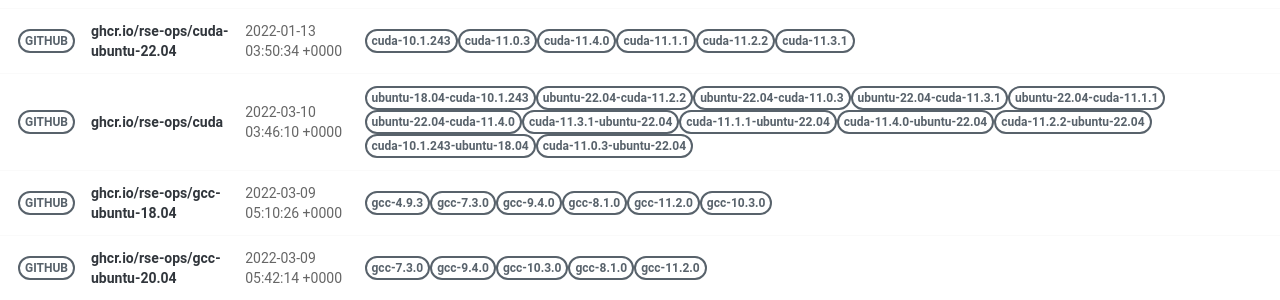
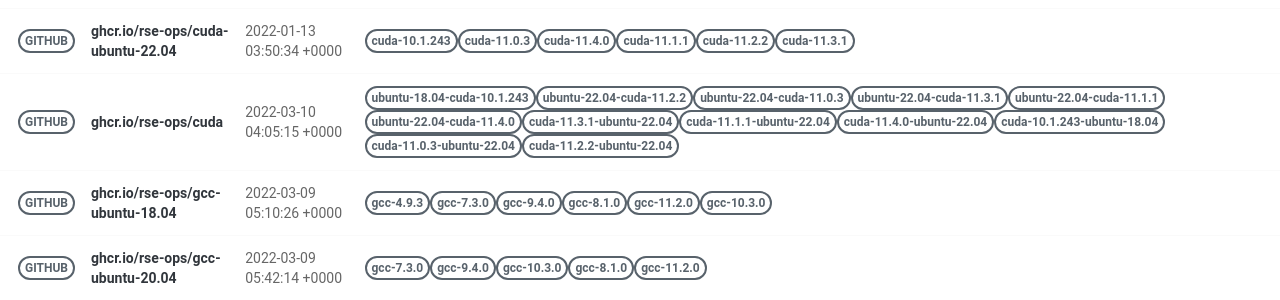
Before and after one commit to rse-ops/docker-images, a Jekyll site: the page built from pages/index.md, in a window 1280 px wide. Shown: the part 421-721 px from the top of the page. Built offline with Jekyll 4.4.1, drawn with Linux system fonts in a browser that asks for light colours; nearby versions of some CDN libraries.

Commit message:
Automated push to update library 2022-03-10

```diff
--- a/_library/ghcr.io-rse-ops-cuda.md
+++ b/_library/ghcr.io-rse-ops-cuda.md
@@ -1,7 +1,7 @@
 ---
 layout: container
 name: ghcr.io/rse-ops/cuda
-updated_at: 2022-03-10 03:46:10.238828
+updated_at: 2022-03-10 04:05:15.777152
 
 
 container_url: https://github.com/orgs/rse-ops/packages/container/package/cuda
@@ -33,14 +33,14 @@ versions:
  - tag: cuda-11.4.0-ubuntu-22.04
    dockerfile: https://github.com/rse-ops/docker-images/blob/main/ubuntu/cuda/Dockerfile
    manifest: https://crane.ggcr.dev/manifest/ghcr.io/rse-ops/cuda:cuda-11.4.0-ubuntu-22.04
- - tag: cuda-11.2.2-ubuntu-22.04
-   dockerfile: https://github.com/rse-ops/docker-images/blob/main/ubuntu/cuda/Dockerfile
-   manifest: https://crane.ggcr.dev/manifest/ghcr.io/rse-ops/cuda:cuda-11.2.2-ubuntu-22.04
  - tag: cuda-10.1.243-ubuntu-18.04
    dockerfile: https://github.com/rse-ops/docker-images/blob/main/ubuntu/cuda/Dockerfile
    manifest: https://crane.ggcr.dev/manifest/ghcr.io/rse-ops/cuda:cuda-10.1.243-ubuntu-18.04
  - tag: cuda-11.0.3-ubuntu-22.04
    dockerfile: https://github.com/rse-ops/docker-images/blob/main/ubuntu/cuda/Dockerfile
    manifest: https://crane.ggcr.dev/manifest/ghcr.io/rse-ops/cuda:cuda-11.0.3-ubuntu-22.04
+ - tag: cuda-11.2.2-ubuntu-22.04
+   dockerfile: https://github.com/rse-ops/docker-images/blob/main/ubuntu/cuda/Dockerfile
+   manifest: https://crane.ggcr.dev/manifest/ghcr.io/rse-ops/cuda:cuda-11.2.2-ubuntu-22.04
 
 ---
```
